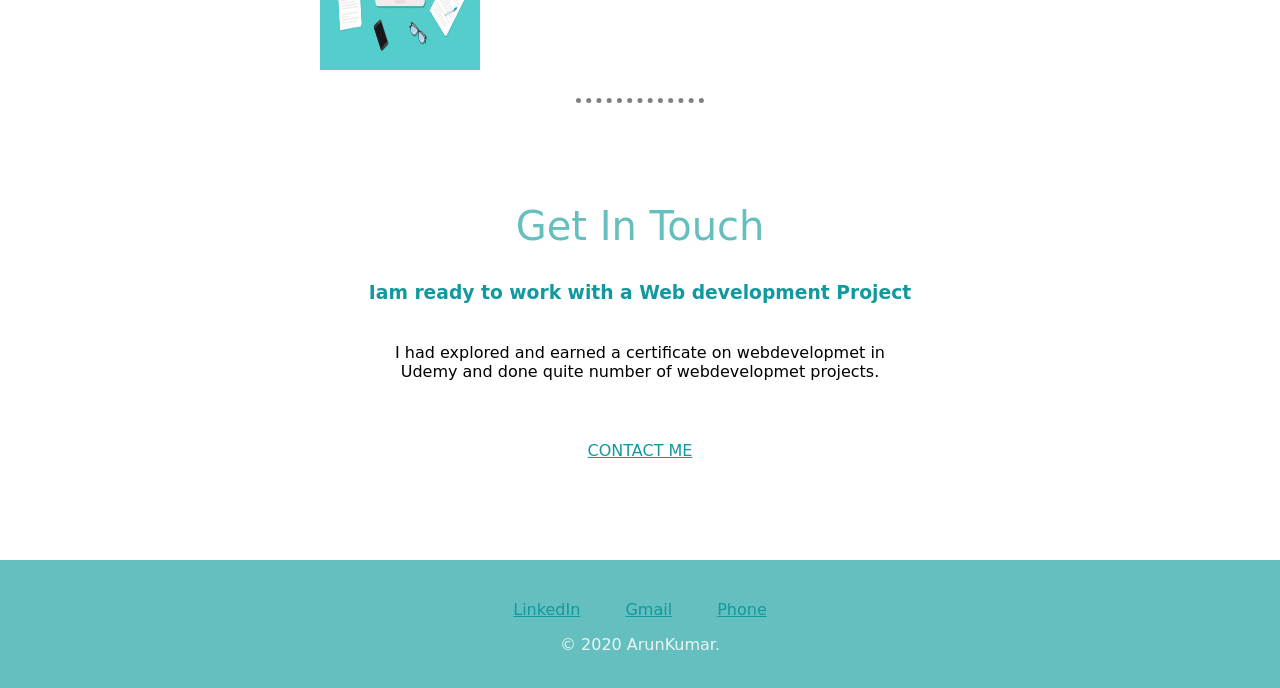
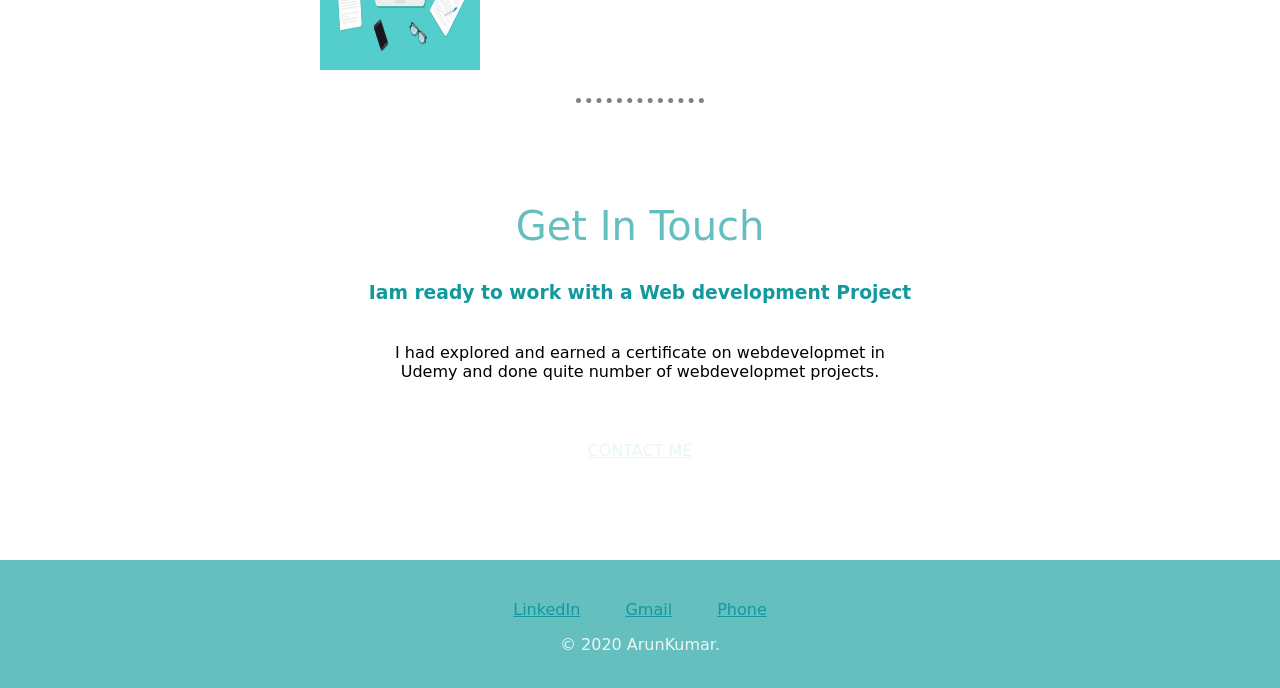
Before and after one commit to arun2128/cssmysite, a plain HTML site: page index.html in a window 1280 px wide. In both pictures the pointer is over the link "CONTACT ME". Shown: the part 2762-3450 px from the top of the page. Drawn offline with Linux system fonts and the light colour scheme.

Commit message:
added hover

```diff
--- a/CSS/styles.css
+++ b/CSS/styles.css
@@ -95,6 +95,10 @@ a{
   font-family: cursive;
   margin:10px 20px;
 }
+a:hover{
+  color:#EAF6F6;
+}
+
 .botpara{
   color:#EAF6F6;
 }
```
